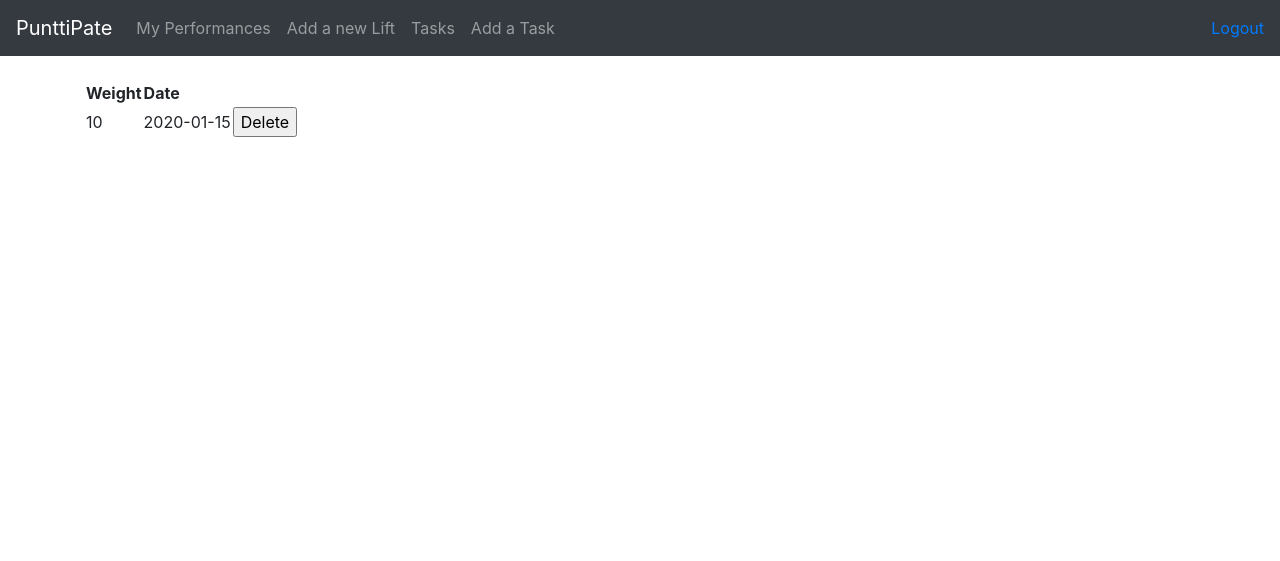
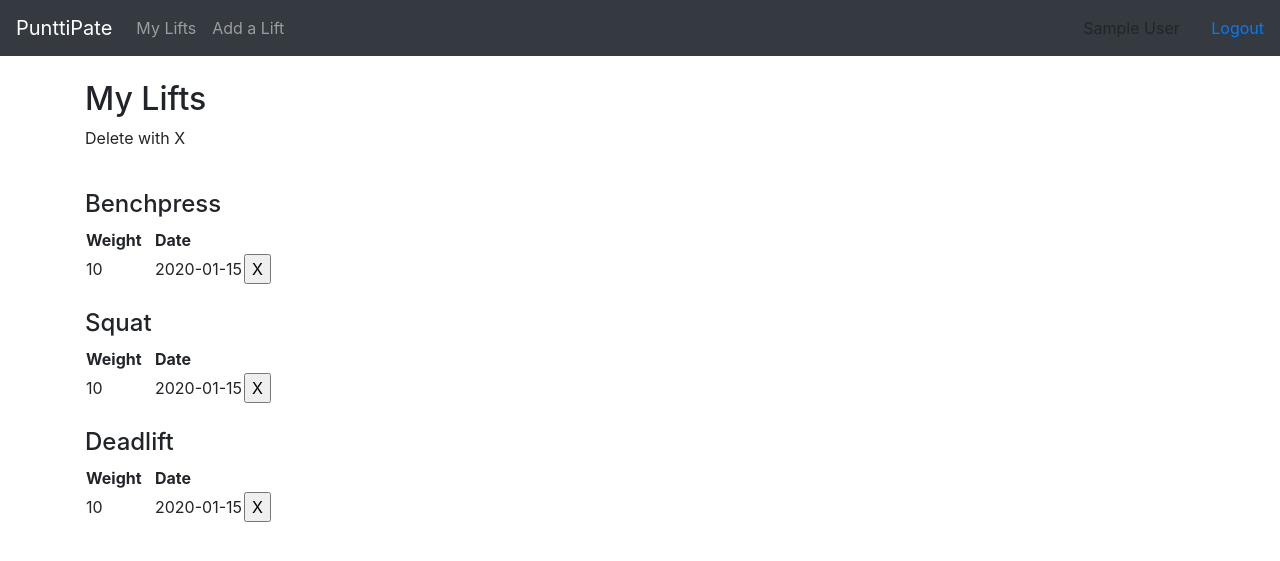
Before and after one commit to paivo/PunttiPate, a Flask app: page /bench/ in a window 1280 px wide. Shown: the top 561 px of the page. Run offline with Flask 2, Linux system fonts and the light colour scheme; a user stored in the database is signed in; tables that the repository leaves empty hold one stand-in row (values such as "Sample post"); some libraries are stand-ins or nearby versions.

Commit message:
Lisättiin toiminnallisuus kaikkien punttitulosten lisäämiseen ja ja listaamiseen suuruusjärjestyksessä. Käyttäjä näkee vain omia tuloksiaan. Hiottiin myös ulkoasua siistimmäksi.

```diff
--- a/application/auth/models.py
+++ b/application/auth/models.py
@@ -32,7 +32,6 @@ class User(Base):
     def roles(self):
         return ["ANY"]
 
-
     @staticmethod
     def find_users_with_no_tasks(done='1'):
         stmt = text("SELECT Account.id, Account.name FROM Account"
--- a/application/lift/forms.py
+++ b/application/lift/forms.py
@@ -1,10 +1,11 @@
 from flask_wtf import FlaskForm
-from wtforms import DateField, IntegerField, StringField, validators
+from wtforms import DateField, IntegerField, RadioField, validators
 
 
 class LiftForm(FlaskForm):
+    lifts = RadioField(choices=[('bench', 'Benchpress'), ('squat', 'Squat'), ('dead', 'Deadlift')])
     weight = IntegerField("Weight", [validators.NumberRange(min=1, max=1000)])
-    date = DateField("Date", [validators.Required()], format='%d.%m.%Y')
+    date = DateField("Date", format='%d.%m.%Y')
 
     class Meta:
         csrf = False
--- a/application/lift/models.py
+++ b/application/lift/models.py
@@ -1,5 +1,7 @@
 from application import db
 from application.models import Lift
+from sqlalchemy.sql import text
+from flask_login import current_user
 
 
 class Bench(Lift):
@@ -10,6 +12,19 @@ class Bench(Lift):
         self.weight = weight
         self.date = date
 
+    @staticmethod
+    def find_lifts():
+        stmt = text("SELECT Bench.weight, Bench.date FROM Bench"
+                    " WHERE Bench.account_id = :id"
+                    " ORDER BY Bench.weight DESC").params(id=current_user.id)
+        res = db.engine.execute(stmt)
+
+        response = []
+        for row in res:
+            response.append({"weight": row[0], "date": row[1]})
+
+        return response
+
 
 class Squat(Lift):
 
@@ -19,6 +34,19 @@ class Squat(Lift):
         self.weight = weight
         self.date = date
 
+    @staticmethod
+    def find_lifts():
+        stmt = text("SELECT Squat.weight, Squat.date FROM Squat"
+                    " WHERE Squat.account_id = :id"
+                    " GROUP BY Squat.date").params(id=current_user.id)
+        res = db.engine.execute(stmt)
+
+        response = []
+        for row in res:
+            response.append({"weight": row[0], "date": row[1]})
+
+        return response
+
 
 class Dead(Lift):
 
@@ -27,3 +55,16 @@ class Dead(Lift):
     def __init__(self, weight, date):
         self.weight = weight
         self.date = date
+
+    @staticmethod
+    def find_lifts():
+        stmt = text("SELECT Dead.weight, Dead.date FROM Dead"
+                    " WHERE Dead.account_id = :id"
+                    " GROUP BY Dead.date").params(id=current_user.id)
+        res = db.engine.execute(stmt)
+
+        response = []
+        for row in res:
+            response.append({"weight": row[0], "date": row[1]})
+
+        return response
--- a/application/lift/views.py
+++ b/application/lift/views.py
@@ -2,31 +2,34 @@ from flask import render_template, request, redirect, url_for
 from flask_login import current_user
 
 from application import app, db, login_manager, login_required
-from application.lift.models import Bench
+from application.lift.models import Bench, Squat, Dead
 from application.lift.forms import LiftForm
 
 
 @app.route("/bench/", methods=["GET"])
+@login_required(role="ANY")
 def bench_index():
 
-    return render_template("lift/list.html", benches=Bench.query.all())
-
-@app.route("/bench/add/", methods=["GET"])
-def bench_add():
-
-    return render_template("lift/add.html")
+    return render_template("lift/list.html", benches=Bench.find_lifts(), squats=Squat.find_lifts(), deads=Dead.find_lifts())
 
 
 @app.route("/bench/new/", methods=["GET"])
 @login_required(role="ANY")
 def bench_form():
+
     return render_template("lift/new.html", form=LiftForm())
 
 
-@app.route("/bench/delete/<bench_id>/", methods=["POST"])
+@app.route("/bench/delete/<id>/<lift_type>/", methods=["POST"])
 @login_required(role="ANY")
-def bench_delete(bench_id):
-    t = Bench.query.get(bench_id)
+def bench_delete(id, lift_type):
+
+    if lift_type == "bench":
+        t = Bench.query.get(id)
+    elif lift_type == "squat":
+        t = Squat.query.get(id)
+    else:
+        t = Dead.query.get(id)
     if t.account_id != current_user.id:
         return login_manager.unauthorized()
 
@@ -44,9 +47,15 @@ def bench_create():
     if not form.validate():
         return render_template("lift/new.html", form=form)
 
-    t = Bench(form.weight.data, form.date.data)
+    print(form.lifts.data)
+    if form.lifts.data == "bench":
+        t = Bench(form.weight.data, form.date.data)
+    elif form.lifts.data == "squat":
+        t = Squat(form.weight.data, form.date.data)
+    else:
+        t = Dead(form.weight.data, form.date.data)
+
     t.account_id = current_user.id
-
     db.session().add(t)
     db.session().commit()
 
--- a/application/models.py
+++ b/application/models.py
@@ -1,4 +1,5 @@
 from application import db
+
 
 class Base(db.Model):
 
--- a/application/tasks/views.py
+++ b/application/tasks/views.py
@@ -8,13 +8,13 @@ from application.tasks.forms import TaskForm
 
 @app.route("/tasks/", methods=["GET"])
 def tasks_index():
-    return render_template("tasks/list.html", tasks = Task.query.all())
+    return render_template("tasks/list.html", tasks=Task.query.all())
 
 
 @app.route("/tasks/new/", methods=["GET"])
 @login_required(role="ANY")
 def tasks_form():
-    return render_template("tasks/new.html", form = TaskForm())
+    return render_template("tasks/new.html", form=TaskForm())
 
 
 @app.route("/tasks/<task_id>/", methods=["POST"])
--- a/application/templates/auth/loginform.html
+++ b/application/templates/auth/loginform.html
@@ -2,6 +2,10 @@
 
 {% block body %}
 {{ error }}
+<h4>
+    Login
+</h4>
+<br>
 <form method="POST" action="{{ url_for('auth_login') }}">
   <table>
     <tr>
--- a/application/templates/layout.html
+++ b/application/templates/layout.html
@@ -13,25 +13,21 @@
 	<button class="navbar-toggler" type="button" data-toggle="collapse" data-target="#navbarCollapse" aria-controls="navbarCollapse" aria-expanded="false" aria-label="Toggle navigation">
           <span class="navbar-toggler-icon"></span>
 	</button>
+
 	<div class="collapse navbar-collapse" id="navbarCollapse">
         {% if current_user.is_authenticated %}
           <ul class="navbar-nav mr-auto">
             <li class="nav-item">
-              <a class="nav-link" href="{{ url_for('bench_index') }}">My Performances</a>
+              <a class="nav-link" href="{{ url_for('bench_index') }}">My Lifts</a>
             </li>
             <li class="nav-item">
-              <a class="nav-link" href="{{ url_for('bench_add') }}">Add a new Lift</a>
-            </li>
-            <li class="nav-item">
-              <a class="nav-link" href="{{ url_for('tasks_index') }}">Tasks</a>
-            </li>
-            <li class="nav-item">
-              <a class="nav-link" href="{{ url_for('tasks_form') }}">Add a Task</a>
+              <a class="nav-link" href="{{ url_for('bench_form') }}">Add a Lift</a>
             </li>
           </ul>
         {% endif %}
           <div class="form-inline mt-2 mt-md-0">
 	    {% if current_user.is_authenticated %}
+        <tr>{{current_user.name}}&nbsp; &nbsp; &nbsp; &nbsp;</tr>
 	    <a href="{{ url_for('auth_logout') }}">Logout</a>
       {% else %}
       <a href="{{ url_for('auth_signup') }}">Register</a>
--- a/application/templates/lift/list.html
+++ b/application/templates/lift/list.html
@@ -1,10 +1,19 @@
 {% extends "layout.html" %}
 
 {% block body %}
+  <h2>
+    My Lifts
+  </h2>
+    <p>
+     Delete with X
+    </p>
+  <br>
   <table>
-
+    <h4>
+        Benchpress
+    </h4>
     <tr>
-      <th>Weight</th>
+      <th>Weight&nbsp; &nbsp;</th>
       <th>Date</th>
       <th></th>
     </tr>
@@ -13,11 +22,58 @@
       <td>{{ bench.weight }}</td>
       <td>{{ bench.date }}</td>
     <td>
-    <form method="POST" action="{{ url_for('bench_delete', bench_id=bench.id) }}">
-	    <input type="submit" value="Delete"/>
+    <form method="POST" action="{{ url_for('bench_delete', id=bench.id, lift_type='bench') }}">
+	    <input type="submit" value="X"/>
 	  </form>
     </td>
     </tr>
     {% endfor %}
-  </table>
+    </table>
+
+    <br>
+    <table>
+    <h4>
+        Squat
+    </h4>
+    <tr>
+      <th>Weight&nbsp; &nbsp;</th>
+      <th>Date</th>
+      <th></th>
+    </tr>
+    {% for squat in squats %}
+    <tr>
+      <td>{{ squat.weight }}</td>
+      <td>{{ squat.date }}</td>
+    <td>
+    <form method="POST" action="{{ url_for('bench_delete', id=squat.id, lift_type='squat') }}">
+	    <input type="submit" value="X"/>
+	  </form>
+    </td>
+    </tr>
+    {% endfor %}
+    </table>
+
+    <br>
+    <table>
+    <h4>
+        Deadlift
+    </h4>
+    <tr>
+      <th>Weight&nbsp; &nbsp;</th>
+      <th>Date</th>
+      <th></th>
+    </tr>
+    {% for dead in deads %}
+    <tr>
+      <td>{{ dead.weight }}</td>
+      <td>{{ dead.date }}</td>
+    <td>
+    <form method="POST" action="{{ url_for('bench_delete', id=dead.id, lift_type='dead') }}">
+	    <input type="submit" value="X"/>
+	  </form>
+    </td>
+    </tr>
+    {% endfor %}
+    </table>
+
 {% endblock %}
```
Also changed, not shown: application/auth/forms.py (+6 -4 lines), application/templates/auth/signupform.html (+13 -0 lines), application/templates/lift/add.html (deleted, +0 -13 lines), application/templates/lift/new.html (+19 -11 lines).
